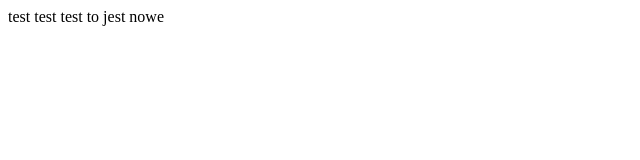
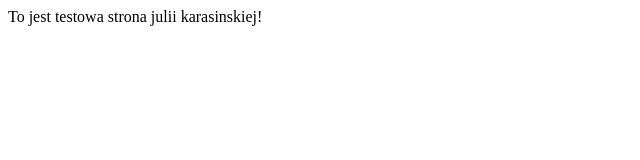
Before and after one commit to jkarasinska07/Test, a plain HTML site: page index.html in a window 1280 px wide. Shown: the whole page, without its empty margins (0-640 px from the left). Drawn offline with Linux system fonts and the light colour scheme.

Commit message:
Zmieniony tekst na stronie

```diff
--- a/index.html
+++ b/index.html
@@ -6,7 +6,6 @@
     <title>Test julii</title>
 </head>
 <body>
-    test test test
-    to jest nowe
+    To jest testowa strona julii karasinskiej!
 </body>
 </html>
```
